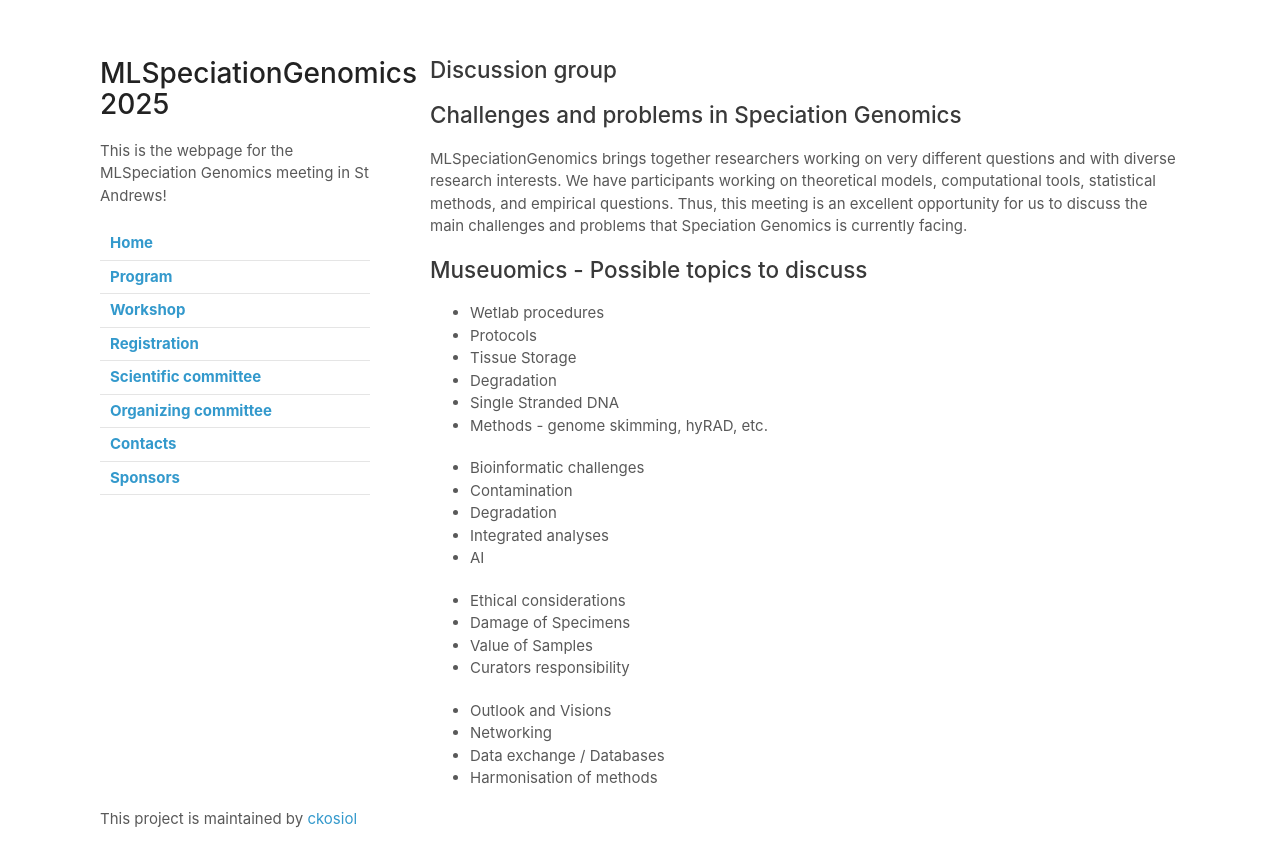
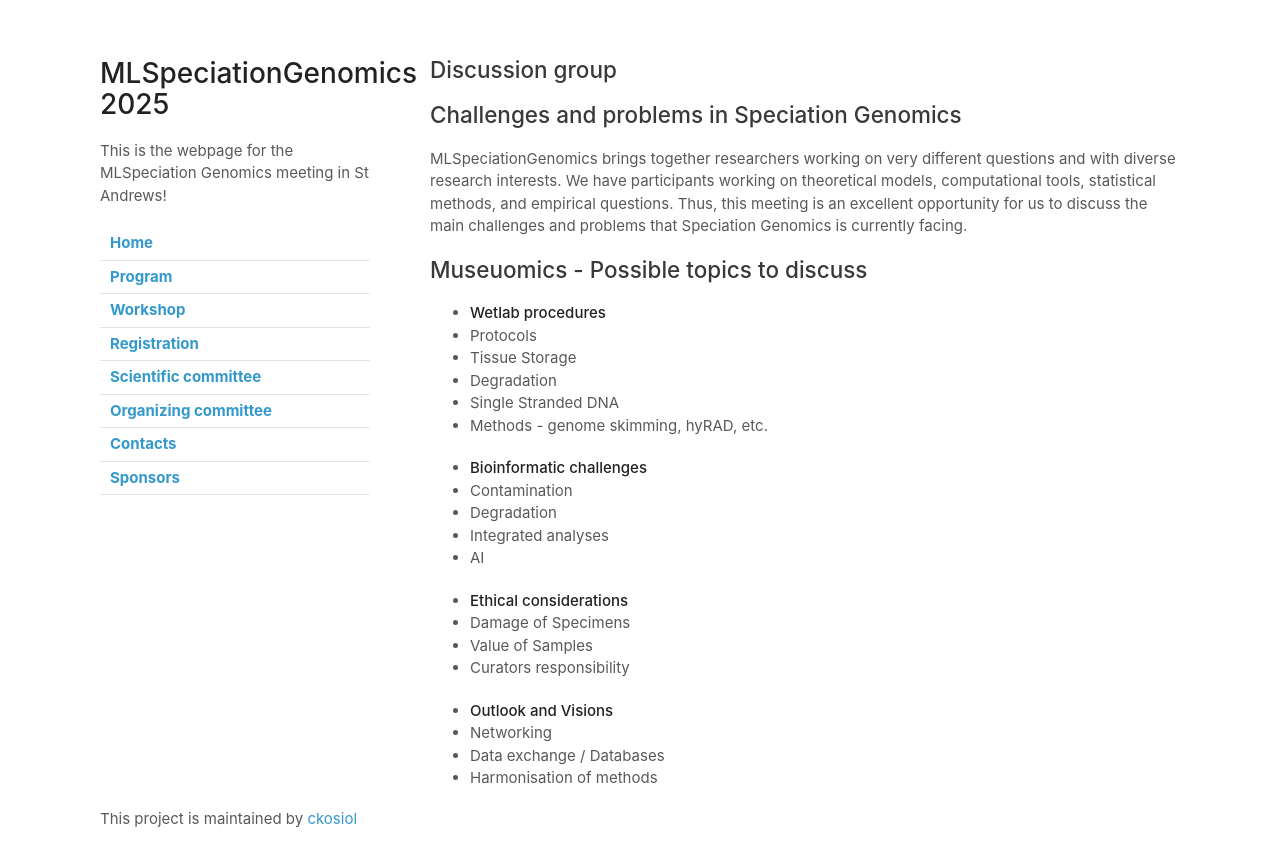
Before and after one commit to ckosiol/MLSpeciationGenomics, a Jekyll site: the page built from discussiongroup.md, in a window 1280 px wide. Shown: the top 867 px of the page. Built offline with Jekyll 4.4.1, drawn with Linux system fonts in a browser that asks for light colours; our own code applies the rules of GitHub Pages for plain Markdown files.

```diff
--- a/discussiongroup.md
+++ b/discussiongroup.md
@@ -5,25 +5,25 @@ MLSpeciationGenomics brings together researchers working on very different quest
 
 ## Museuomics - Possible topics to discuss
 
-* Wetlab procedures
+* **Wetlab procedures**
 * Protocols
 * Tissue Storage
 * Degradation
 * Single Stranded DNA
 * Methods - genome skimming, hyRAD, etc.
 
-* Bioinformatic challenges
+* **Bioinformatic challenges**
 * Contamination
 * Degradation
 * Integrated analyses
 * AI
 
-* Ethical considerations
+* **Ethical considerations**
 * Damage of Specimens
 * Value of Samples
 * Curators responsibility
 
-* Outlook and Visions
+* **Outlook and Visions**
 * Networking
 * Data exchange / Databases
 * Harmonisation of methods
```
